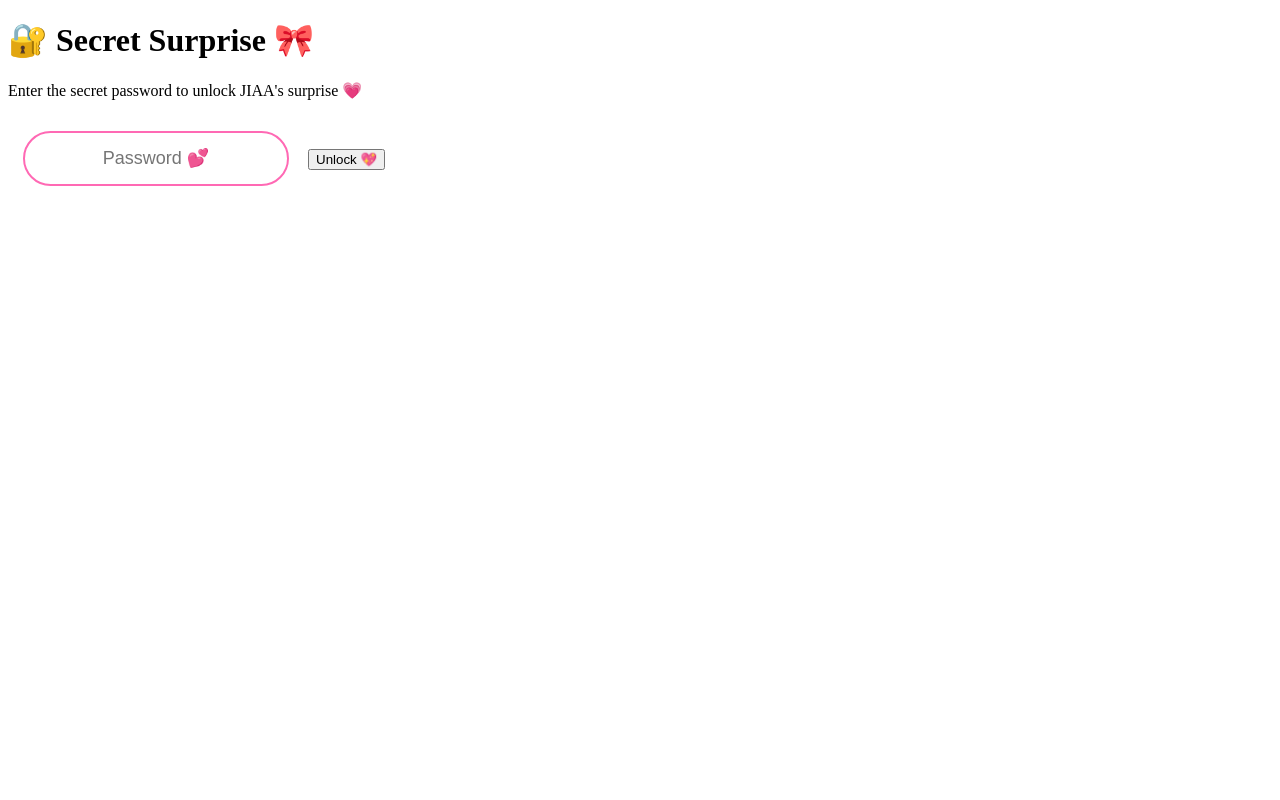
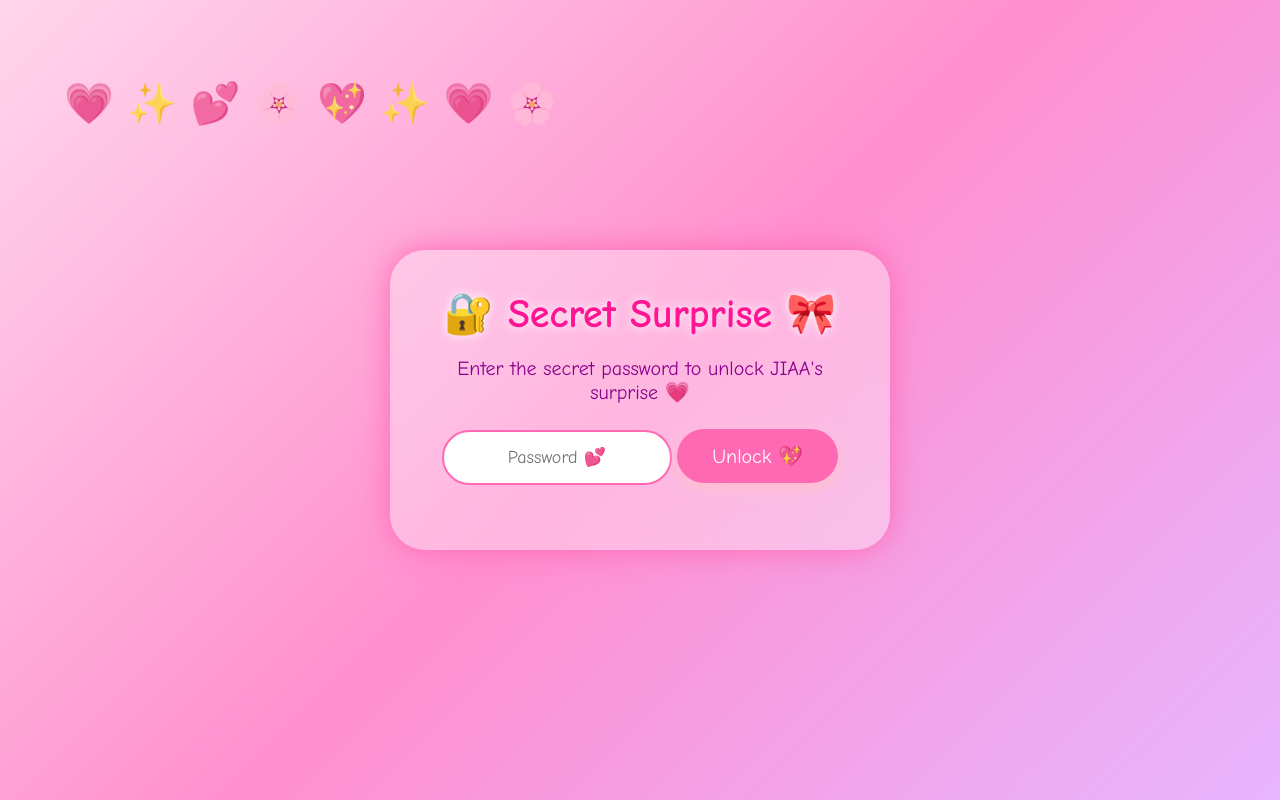
Before and after one commit to mehaksheikhh786-spec/JIAA-Birthday-Surprise, a plain HTML site: page index.html in a window 1280 px wide. Drawn offline with Linux system fonts and the light colour scheme.

Commit message:
Update style.css

```diff
--- a/style.css
+++ b/style.css
@@ -1,17 +1,176 @@
-input{
-    padding:15px;
-    border-radius:30px;
-    border:2px solid #ff69b4;
-    text-align:center;
-    font-size:18px;
-    margin:15px;
+*{
+    margin:0;
+    padding:0;
+    box-sizing:border-box;
+    font-family:"Comic Sans MS", cursive;
 }
 
-.hidden{
-    display:none;
+
+body{
+
+    min-height:100vh;
+
+    display:flex;
+
+    justify-content:center;
+
+    align-items:center;
+
+    background:linear-gradient(
+        135deg,
+        #ffd6eb,
+        #ff8fcf,
+        #e7b5ff
+    );
+
+    overflow:hidden;
+
 }
 
-#message{
-    color:#ff1493;
-    font-weight:bold;
+
+/* Floating bubbles */
+
+body::before{
+
+content:"💗 ✨ 💕 🌸 💖 ✨ 💗 🌸";
+
+position:absolute;
+
+top:10%;
+
+left:5%;
+
+font-size:40px;
+
+animation:float 5s infinite linear;
+
+opacity:.8;
+
 }
+
+
+.container{
+
+position:relative;
+
+z-index:2;
+
+background:rgba(255,255,255,.35);
+
+padding:40px;
+
+width:90%;
+
+max-width:500px;
+
+border-radius:35px;
+
+text-align:center;
+
+backdrop-filter:blur(15px);
+
+box-shadow:
+
+0 0 30px #ff69b4;
+
+}
+
+
+
+h1{
+
+color:#ff1493;
+
+font-size:40px;
+
+text-shadow:
+
+0 0 10px white;
+
+margin-bottom:20px;
+
+}
+
+
+p{
+
+color:#8b008b;
+
+font-size:20px;
+
+margin-bottom:25px;
+
+}
+
+
+button{
+
+background:#ff69b4;
+
+color:white;
+
+border:none;
+
+padding:15px 35px;
+
+border-radius:50px;
+
+font-size:20px;
+
+cursor:pointer;
+
+box-shadow:
+
+0 5px 15px pink;
+
+transition:.3s;
+
+}
+
+
+button:hover{
+
+transform:scale(1.1);
+
+}
+
+
+input{
+
+padding:15px;
+
+border-radius:30px;
+
+border:2px solid #ff69b4;
+
+font-size:18px;
+
+text-align:center;
+
+}
+
+
+
+.hidden{
+
+display:none;
+
+}
+
+
+
+@keyframes float{
+
+0%{
+
+transform:translateY(0);
+
+}
+
+100%{
+
+transform:translateY(-500px);
+
+}
+
+}
```
